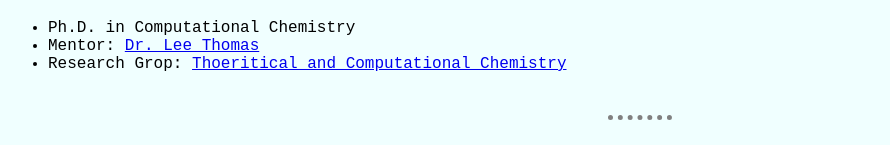
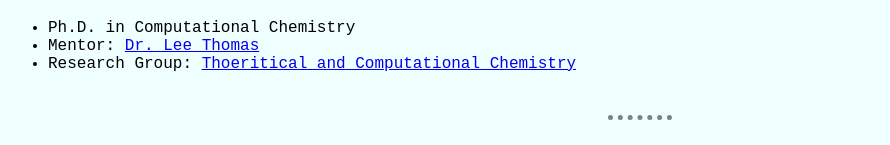
Before and after one commit to AdamKinyua/curriculum_vitae, a plain HTML site: page index.html in a window 1280 px wide. Shown: the part 493-638 px from the top of the page, without its empty margins (0-890 px from the left). Drawn offline with Linux system fonts and the light colour scheme.

Commit message:
boiler_plate

```diff
--- a/index.html
+++ b/index.html
@@ -8,26 +8,6 @@
   <meta charset="utf-8">
   <title>adamkinyua</title>
     <link rel="stylesheet" type = "text/css" href="style.css" media = "screen"/>
-<!--
-<style media="screen">
-body {
-  font-family: "Courier New", monospace;
-  background-color: F0FFFF;
-}
-
-h1, h2, h3, h4, h5, h6 {
-  color: black;
-}
-
-hr {
-  width: 40%;
-  border-style: dotted;
-  border-color: grey;
-  border-width: 2px;
-}
-
-</style>
--->
 
 
   <!--<link rel="stylesheet" type = "css/styles.css" href="styles.css"> -->
@@ -75,31 +55,11 @@ hr {
     <ul>
       <li>Ph.D. in Computational Chemistry</li>
       <li>Mentor: <a target = "blank" rel = "noopener noreferrer" href="https://louisville.edu/chemistry/faculty/lee-thompson">Dr. Lee Thomas</a></li>
-      <li>Research Grop: <a target = "blank" rel = "noopener noreferrer" href="http://www.lmthompsongroup.com/">Thoeritical and Computational Chemistry</a></li>
+      <li>Research Group: <a target = "blank" rel = "noopener noreferrer" href="http://www.lmthompsongroup.com/">Thoeritical and Computational Chemistry</a></li>
     </ul>
   <br>
   <hr>
   <br>
-
-<!----THIS SECTION IS TO BE EDITED LATER AFTER LEARNING MORE ON TABLES; THOUGH NOT NECESSARILY
-  <table>
-    <th>
-      <td></td>
-      <td></td>
-    </th>
-    <tbody>
-      <tr>
-        <td>Berea College</td>
-
-        <td>2017 - 2021</td>
-      </tr>
-      <tr>
-        <td>University of Louisville</td>
-        <td>2021 - 2026</td>
-      </tr>
-    </tbody>
-  </table>
--->
 
 <!-------------PROFESSIONAL EXPERIENCE SECTION-->
 <!---------------------------------------------->
```
Also changed, not shown: boiler_plate.html (added).
